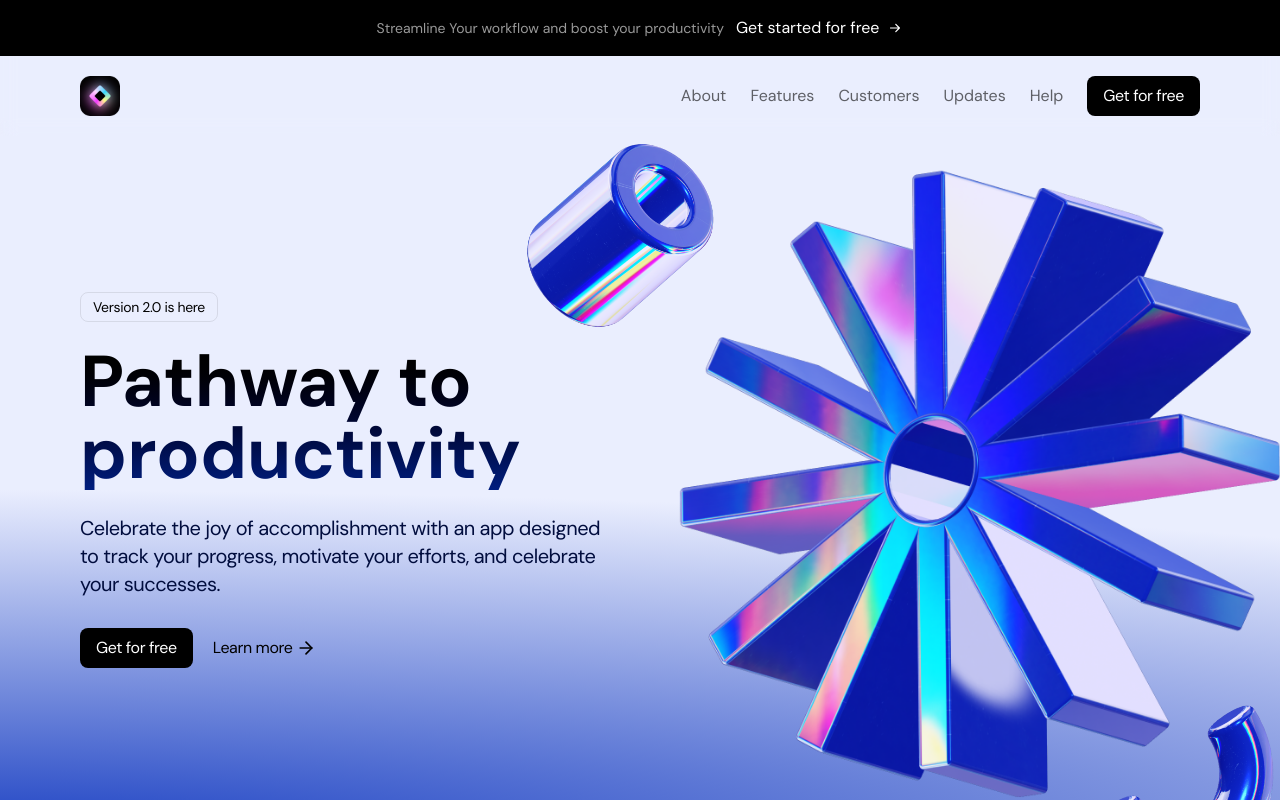
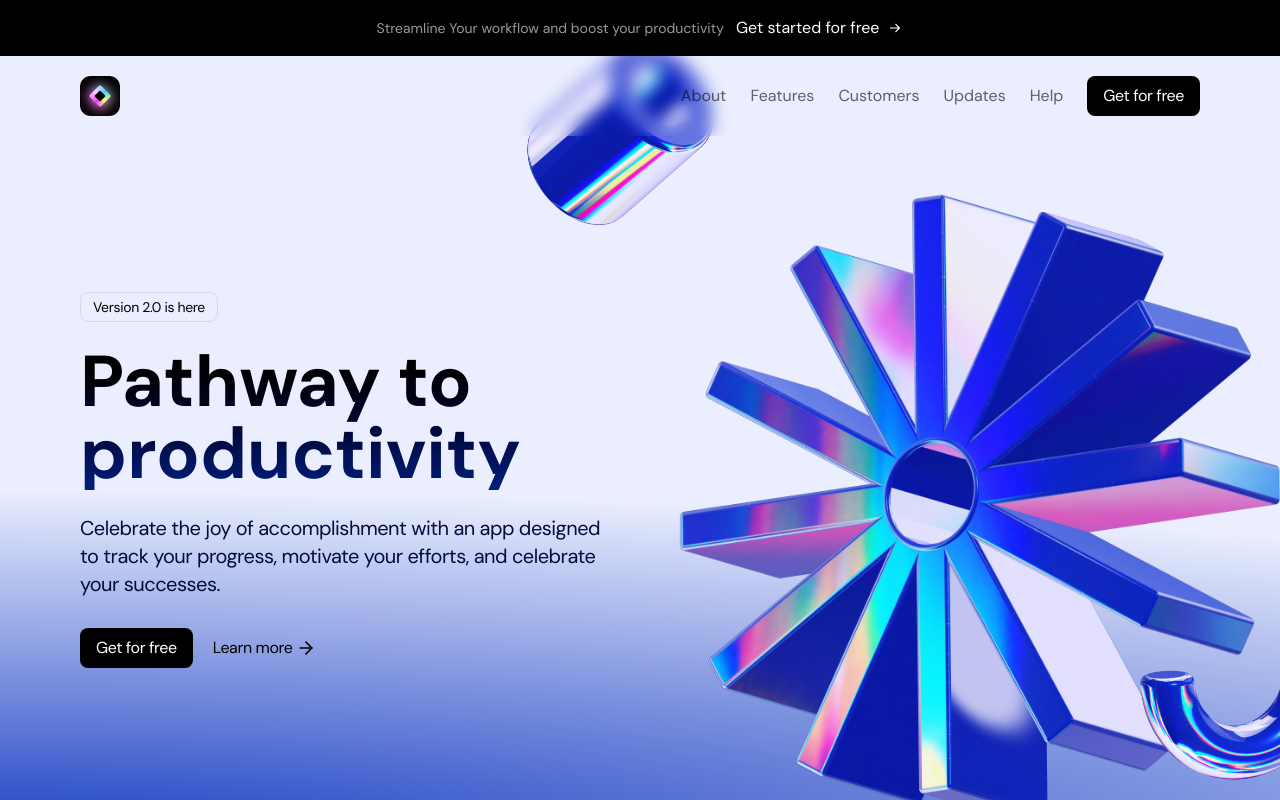
Before and after one commit to Meetkamal256/saas-landing-page, a Next.js app: page / in a window 1280 px wide. Shown: the top 800 px of the page. Built offline with nearby package versions, Linux system fonts and the light colour scheme.

Commit message:
feat(hero): add scroll and floating animations to hero section graphics

```diff
--- a/app/sections/Hero.tsx
+++ b/app/sections/Hero.tsx
@@ -1,15 +1,27 @@
+"use client";
+
 import { LuArrowRight } from "react-icons/lu";
 import Image from "next/image";
+import { motion, useScroll, useTransform } from "framer-motion";
+import { useRef } from "react";
 
 export const Hero = () => {
+  const heroRef = useRef(null);
+  const { scrollYProgress } = useScroll({
+    target: heroRef,
+    offset: ["start end", "end start"],
+  });
+
+  const translateY = useTransform(scrollYProgress, [0, 1], [150, -150]);
   return (
-    <section className="pt-8 pb-20 md:pt-5 md:pb-10 bg-[radial-gradient(ellipse_200%_50%_at_bottom_left,#183EC2,#EAEEFE_100%)] overflow-x-clip">
+    <section
+      ref={heroRef}
+      className="pt-8 pb-20 md:pt-5 md:pb-10 bg-[radial-gradient(ellipse_200%_50%_at_bottom_left,#183EC2,#EAEEFE_100%)] overflow-x-clip"
+    >
       <div className="container">
         <div className="md:flex items-center">
           <div className="md:w-[478px] lg:w-1/2">
-            <div className="tag">
-              Version 2.0 is here
-            </div>
+            <div className="tag">Version 2.0 is here</div>
             <h1 className="font-bold text-5xl md:text-7xl bg-gradient-to-b from-black to-[#001E7F] text-transparent bg-clip-text mt-6">
               Pathway to productivity
             </h1>
@@ -28,26 +40,42 @@
           </div>
 
           <div className="mt-20 md:mt-0 md:h-[648px] md:flex-1 relative">
-            <Image
+            <motion.img
               src="/assets/cog.png"
               width={648}
               height={648}
               alt="cog image"
               className="md:absolute md:h-full md:w-auto md:max-w-none md:-left-6 lg:left-0"
+              animate={{
+                translateY: [-30, 30],
+              }}
+              transition={{
+                repeat: Infinity,
+                repeatType: "mirror",
+                duration: 2,
+                ease: "easeInOut",
+              }}
             />
-            <Image
+            <motion.img
               src="/assets/cylinder.png"
               width={220}
               height={220}
               alt="cylinder image"
               className="hidden md:block md:absolute md:-top-8 md:-left-32"
+              style={{
+                translateY: translateY,
+              }}
             />
-            <Image
+            <motion.img
               src="/assets/noodle.png"
               width={220}
               height={220}
               alt="noodle image"
               className="hidden lg:block lg:absolute top-[524px] left-[448px] rotate-[30deg]"
+              style={{
+                rotate: 30,
+                translateY: translateY,
+              }}
             />
           </div>
         </div>
```
